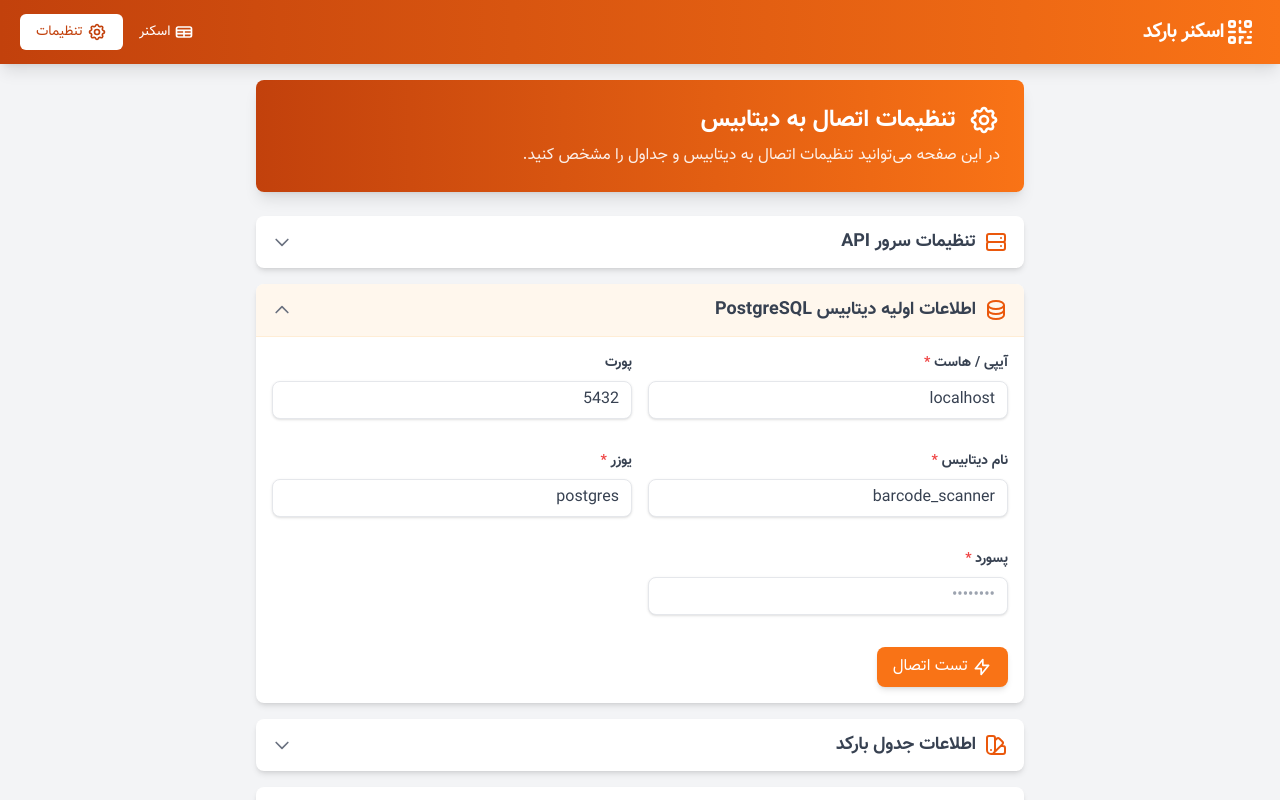
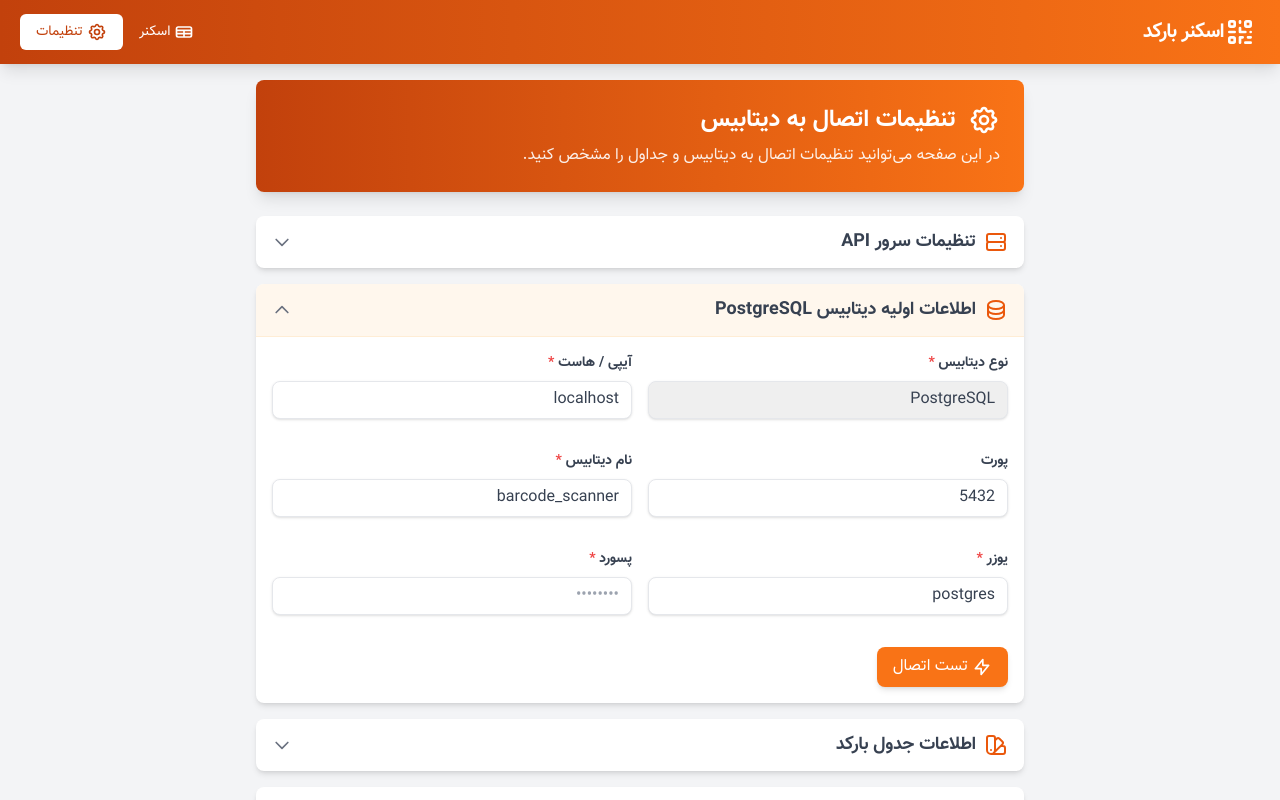
Before and after one commit to Solamente0/barcode_scanner, a React (Create React App) app in the folder frontend/: page /settings in a window 1280 px wide. Shown: the top 800 px of the page. Built offline with nearby package versions, Linux system fonts and the light colour scheme.

Commit message:
improve functaionlity

```diff
--- a/frontend/src/pages/SettingsPage.js
+++ b/frontend/src/pages/SettingsPage.js
@@ -46,7 +46,11 @@ const SettingsPage = () => {
       const connectionData = {
         dbType: formData.dbType || "postgres",
         dbServer: String(formData.dbServer || ""),
-        dbPort: String(formData.dbPort || "5432"),
+        // For MS SQL, explicitly set server for backward compatibility
+        server: String(formData.dbServer || ""),
+        dbPort: String(
+          formData.dbPort || (formData.dbType === "mssql" ? "1433" : "5432"),
+        ),
         dbName: String(formData.dbName || ""),
         dbUser: String(formData.dbUser || ""),
         dbPassword: String(formData.dbPassword || ""),
@@ -86,8 +90,7 @@ const SettingsPage = () => {
     } finally {
       setIsLoading(false);
     }
-  };
-  // Add handler function for API test button
+  }; // Add handler function for API test button
   const handleTestApiConnection = async (e) => {
     e.preventDefault();
     setIsApiTesting(true);
@@ -446,6 +449,25 @@ const SettingsPage = () => {
             }
           >
             <div className="grid grid-cols-1 md:grid-cols-2 gap-4">
+              <div className="mb-4">
+                <label
+                  className="block text-gray-700 text-sm font-bold mb-2"
+                  htmlFor="dbType"
+                >
+                  نوع دیتابیس <span className="text-red-500">*</span>
+                </label>
+                <select
+                  id="dbType"
+                  name="dbType"
+                  value={formData.dbType || "postgres"}
+                  onChange={handleChange}
+                  className="shadow appearance-none border rounded-lg w-full py-2 px-3 text-gray-700 leading-tight focus:outline-none focus:ring-2 focus:ring-orange-500 focus:border-transparent transition-all duration-200"
+                  required={true}
+                >
+                  <option value="postgres">PostgreSQL</option>
+                  <option value="mssql">SQL Server</option>
+                </select>
+              </div>
               <TextField
                 label="آیپی / هاست"
                 id="dbServer"
@@ -454,7 +476,6 @@ const SettingsPage = () => {
                 placeholder="localhost"
                 required={true}
               />
-
               <TextField
                 label="پورت"
                 id="dbPort"
@@ -462,7 +483,6 @@ const SettingsPage = () => {
                 value={formData.dbPort}
                 placeholder="5432"
               />
-
               <TextField
                 label="نام دیتابیس"
                 id="dbName"
@@ -471,7 +491,6 @@ const SettingsPage = () => {
                 placeholder="barcode_scanner"
                 required={true}
               />
-
               <TextField
                 label="یوزر"
                 id="dbUser"
@@ -480,7 +499,6 @@ const SettingsPage = () => {
                 placeholder="postgres"
                 required={true}
               />
-
               <TextField
                 label="پسورد"
                 id="dbPassword"
```
Also changed, not shown: 1 other file (tests, documents, lock files or other folders).
